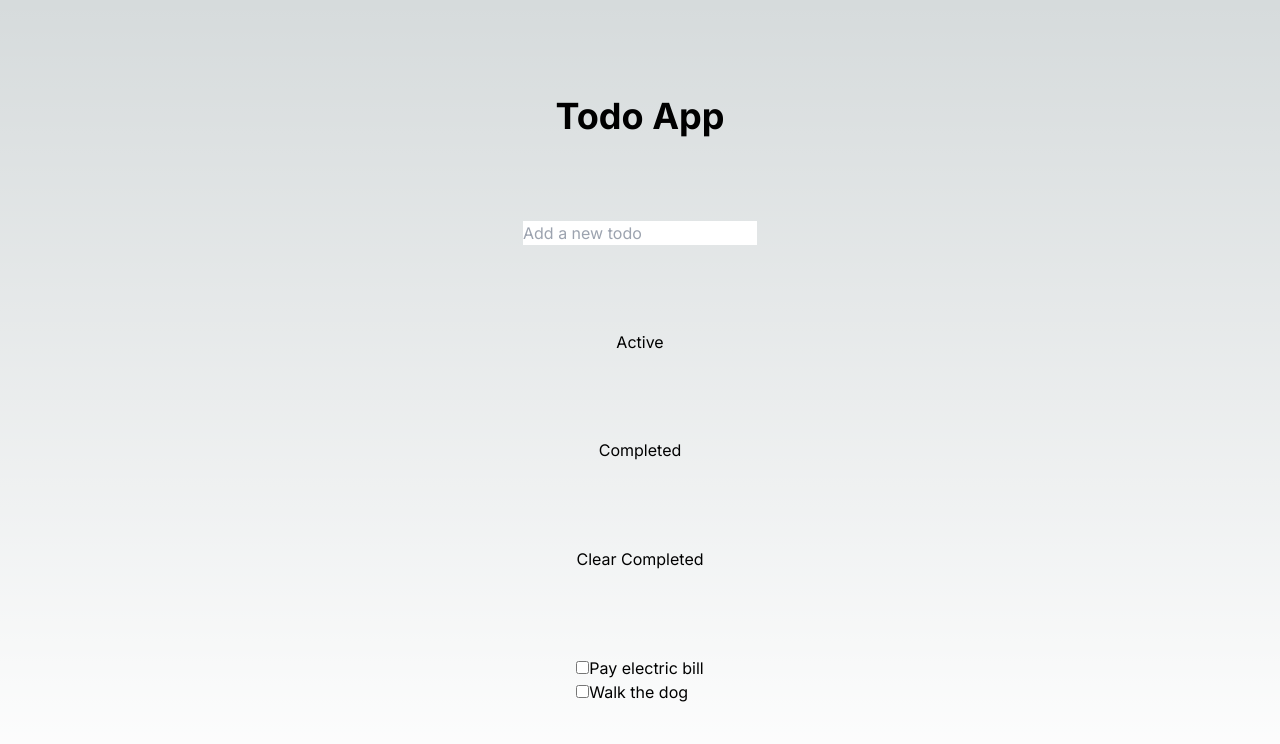
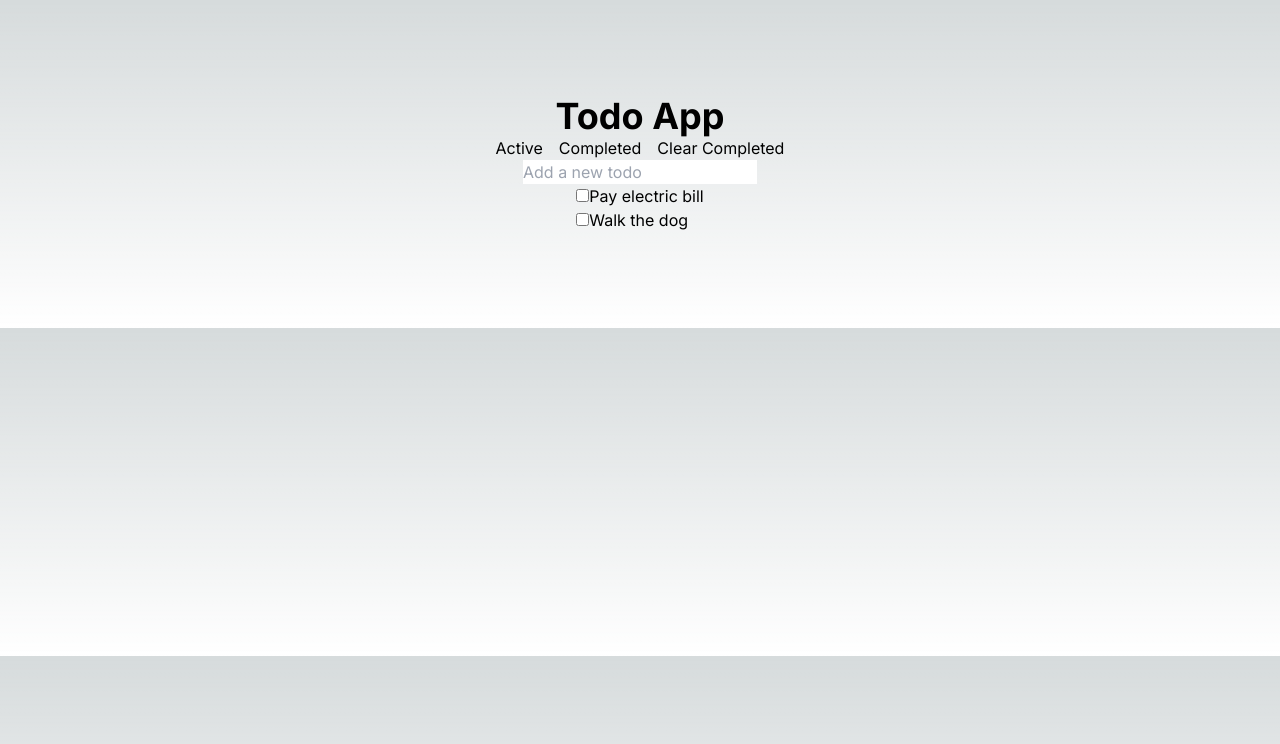
Before and after one commit to Bilalm354/next-aws-todo, a Next.js app: page / in a window 1280 px wide. Shown: the top 744 px of the page. Built offline with nearby package versions, Linux system fonts and the light colour scheme.

Commit message:
do not let user create empty space todo

```diff
--- a/app/page.tsx
+++ b/app/page.tsx
@@ -2,7 +2,7 @@
 
 export default function Home() {
   return (
-    <main className="flex min-h-screen flex-col items-center justify-between p-24">
+    <main className="flex flex-col items-center justify-between p-24">
       <h1 className='text-4xl font-bold'>Todo App</h1>
       <TodoList />
     </main>
--- a/components/TodoList.tsx
+++ b/components/TodoList.tsx
@@ -25,7 +25,7 @@
 
   function handleKeyDown(event: KeyboardEvent<HTMLInputElement>): void {
     console.log(event.key)
-    if (event.key === 'Enter') {
+    if (event.key === 'Enter' && newTodo !== '') {
       setTodos([...todos, { id: getNewId(todos), text: newTodo, isChecked: false }]);
       setNewTodo('');
     }
@@ -69,10 +69,12 @@
 
   return (
     <>
+      <div className='space-x-4'>
+        <button onClick={(_event) => setActive(!active)}>Active</button>
+        <button onClick={(_event) => setComplete(!complete)}>Completed</button>
+        <button onClick={clearCompleted}>Clear Completed</button>
+      </div>
       <input type='text' placeholder='Add a new todo' onKeyDown={handleKeyDown} onChange={onNewTodoChange} value={newTodo} className='text-black' data-test="new-todo" />
-      <button onClick={(_event) => setActive(!active)}>Active</button>
-      <button onClick={(_event) => setComplete(!complete)}>Completed</button>
-      <button onClick={clearCompleted}>Clear Completed</button>
       <ul className='todo-list'>
         <TodoItems todos={todos} />
       </ul>
```
Also changed, not shown: 1 other file (tests, documents, lock files or other folders).
